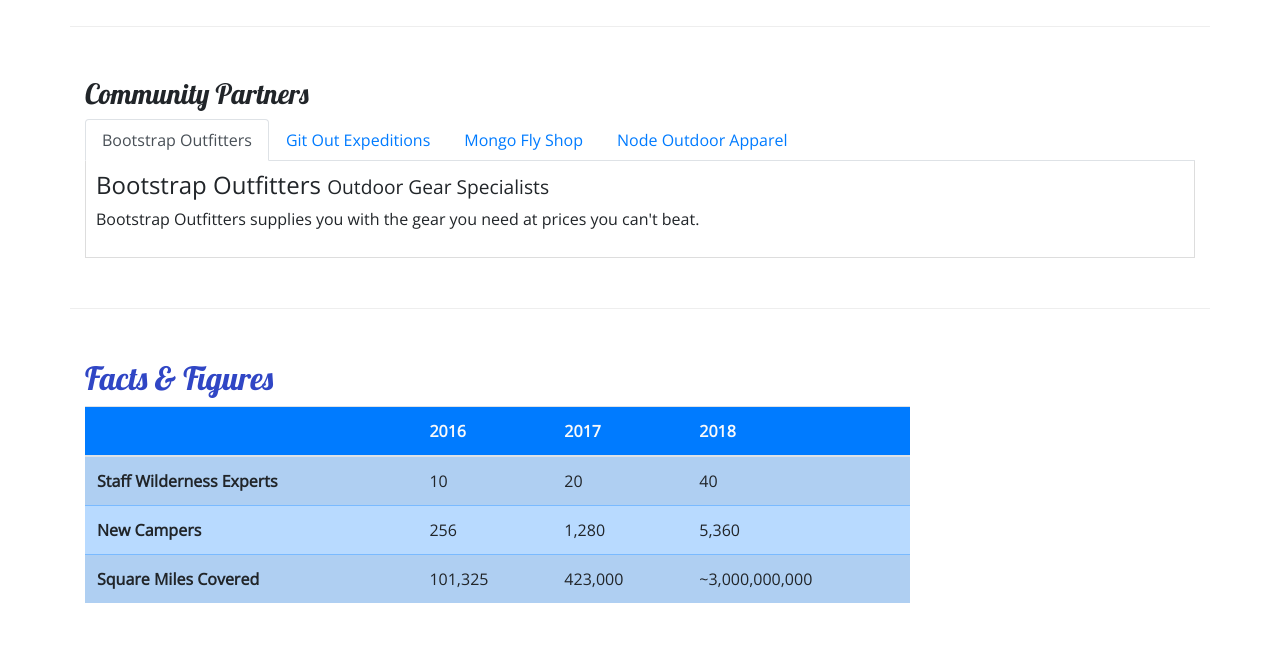
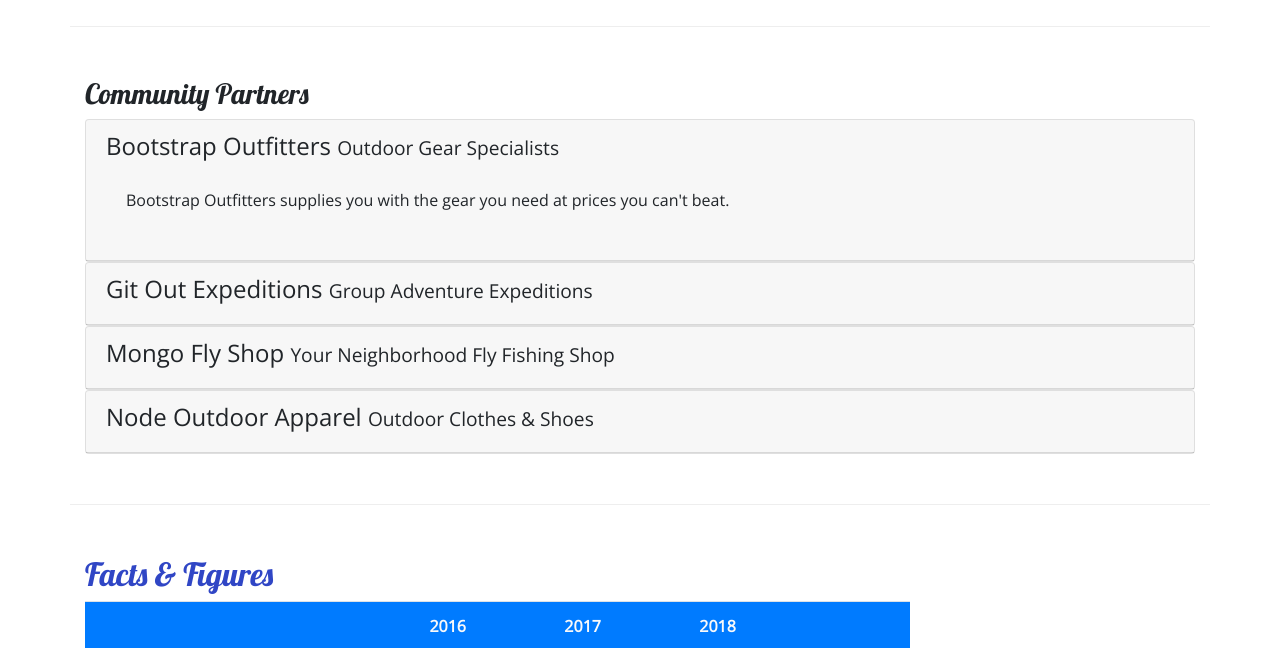
Before and after one commit to mattsingleton2/nucampChangeItUp, a website: page aboutus.html in a window 1280 px wide. Shown: the part 810-1458 px from the top of the page. Drawn offline with nearby package versions, Linux system fonts and the light colour scheme.

Commit message:
Well, nevermind. Accordion it is....

```diff
--- a/aboutus.html
+++ b/aboutus.html
@@ -105,28 +105,62 @@
         <div class="row row-content">
             <div class="col">
                 <h3>Community Partners</h3>
-                <ul class="nav nav-tabs">
-                    <li class="nav-item"><a class="nav-link active" href="#bootstrap" role="tab" data-toggle="tab">Bootstrap Outfitters</a></li>
-                    <li class="nav-item"><a class="nav-link" href="#git" role="tab" data-toggle="tab">Git Out Expeditions</a></li>
-                    <li class="nav-item"><a class="nav-link" href="#mongo" role="tab" data-toggle="tab">Mongo Fly Shop</a></li>
-                    <li class="nav-item"><a class="nav-link" href="#node" role="tab" data-toggle="tab">Node Outdoor Apparel</a></li>
-                </ul>
-                <div class="tab-content">
-                    <div role="tabpanel" class="tab-pane fade show active" id="bootstrap">
-                        <h4>Bootstrap Outfitters <small>Outdoor Gear Specialists</small></h4>
-                        <p class="d-none d-sm-block">Bootstrap Outfitters supplies you with the gear you need at prices you can't beat.</p>
+                <div id="accordion">
+                    <div class="card">
+                        <div role="tab" class="card-header">
+                            <h4>
+                                <a data-toggle="collapse" data-target="#bootstrap">
+                                    Bootstrap Outfitters <small>Outdoor Gear Specialists</small>
+                                </a>
+                            </h4>
+                            <div class="collapse show" id="bootstrap" data-parent="#accordion">
+                                <div class="card-body">
+                                    <p class="d-none d-sm-block">Bootstrap Outfitters supplies you with the gear you need at prices you can't beat.</p>
+                                </div>
+                            </div>
+                        </div>
                     </div>
-                    <div role="tabpanel" class="tab-pane fade" id="git">
-                        <h4>Git Out Expeditions <small>Group Adventure Expeditions</small></h4>
-                        <p class="d-none d-sm-block">Join Git Out Expeditions to explore new horizons with a group of other adventurers!</p>
+                    <div class="card">
+                        <div role="tab" class="card-header">
+                            <h4>
+                                <a class="collapsed" data-toggle="collapse" data-target="#git">
+                                    Git Out Expeditions <small>Group Adventure Expeditions</small>
+                                </a>
+                            </h4>
+                            <div class="collapse" id="git" data-parent="#accordion">
+                                <div class="card-body">
+                                    <p class="d-none d-sm-block">Join Git Out Expeditions to explore new horizons with a group of other adventurers!</p>
+                               </div>
+                            </div>
+                        </div>
                     </div>
-                    <div role="tabpanel" class="tab-pane fade" id="mongo">
-                        <h4>Mongo Fly Shop <small>Your Neighborhood Fly Fishing Shop.</small></h4>
-                        <p class="d-none d-sm-block">Need a new fishing pole, a tacklebox, or flies of all kinds? Stop by Mongo Fly Shop.</p>
+                    <div class="card">
+                        <div role="tab" class="card-header">
+                            <h4>
+                                <a class="collapsed" data-toggle="collapse" data-target="#mongo">
+                                    Mongo Fly Shop <small>Your Neighborhood Fly Fishing Shop</small>
+                                </a>
+                            </h4>
+                            <div class="collapse" id="mongo" data-parent="#accordion">
+                                <div class="card-body">
+                                    <p class="d-none d-sm-block">Need a new fishing pole, a tacklebox, or flies of all kinds? Stop by Mongo Fly Shop.</p>
+                                </div>
+                            </div>
+                        </div>
                     </div>
-                    <div role="tabpanel" class="tab-pane fade" id="node">
-                        <h4>Node Outdoor Apparel <small>Outdoor Clothes & Shoes</small></h4>
-                        <p class="d-none d-sm-block">From polar fleeces to swimsuits, hiking boots to waders, a visit to Node will be sure to get you covered.</p>
+                    <div class="card">
+                        <div role="tab" class="card-header">
+                            <h4>
+                                <a class="collapsed" data-toggle="collapse" data-target="#node">
+                                    Node Outdoor Apparel <small>Outdoor Clothes & Shoes</small>
+                                </a>
+                            </h4>
+                            <div class="collapse" id="node" data-parent="#accordion">
+                                <div class="card-body">
+                                    <p class="d-none d-sm-block">From polar fleeces to swimsuits, hiking boots to waders, a visit to Node will be sure to get you covered.</p>
+                                </div>
+                            </div>
+                        </div>
                     </div>
                 </div>
             </div>
--- a/css/styles.css
+++ b/css/styles.css
@@ -36,8 +36,14 @@
     background-color: #901CAD;
 }
 
-.tab-content {
+/* Leaving this commented in case I want it later.
+    .tab-content {
     border: 1px solid #DDD;
     border-top: none;
     padding: 10px;
-}
+} */
+
+a, a:hover {
+    color: inherit;
+    text-decoration: none;
+  }
```
